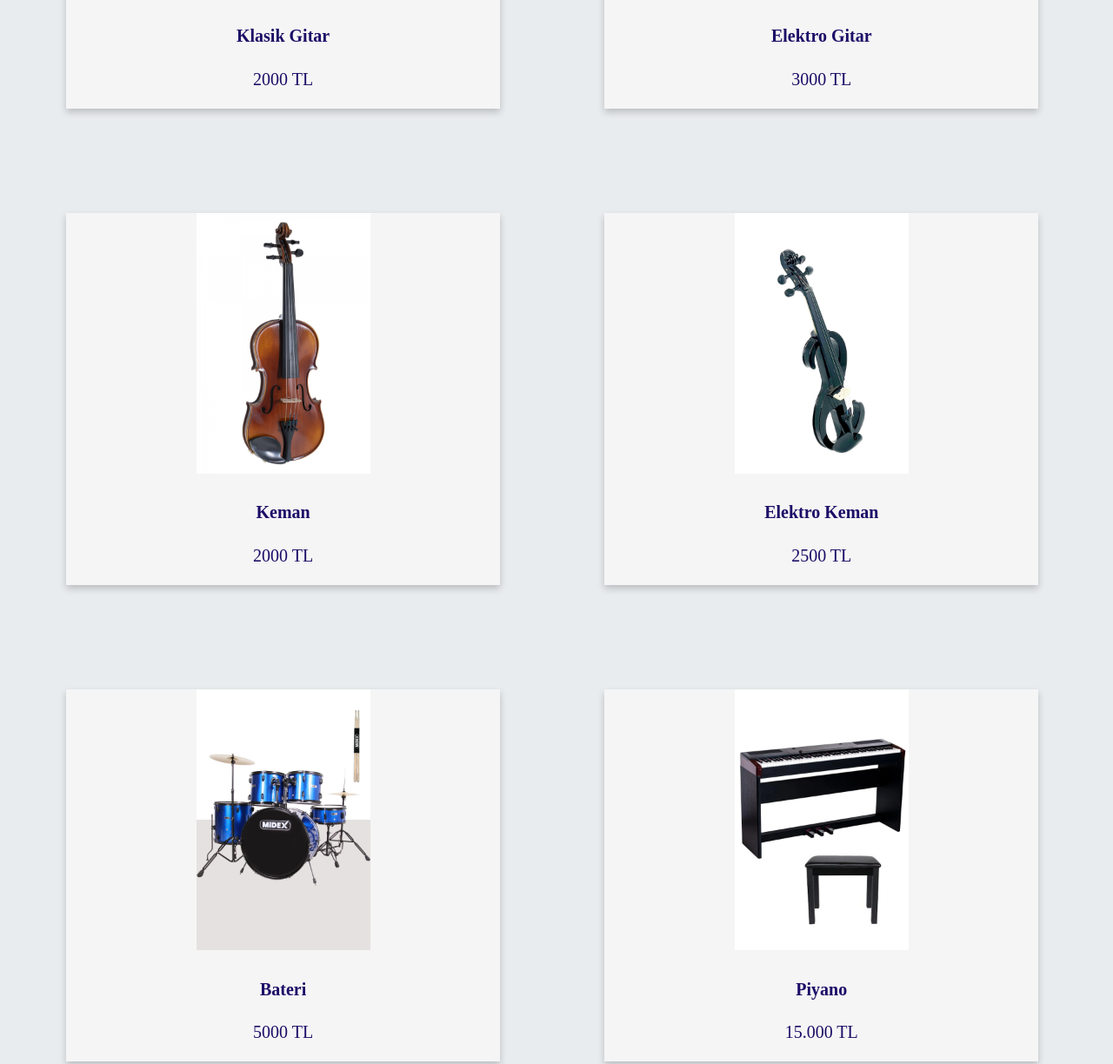
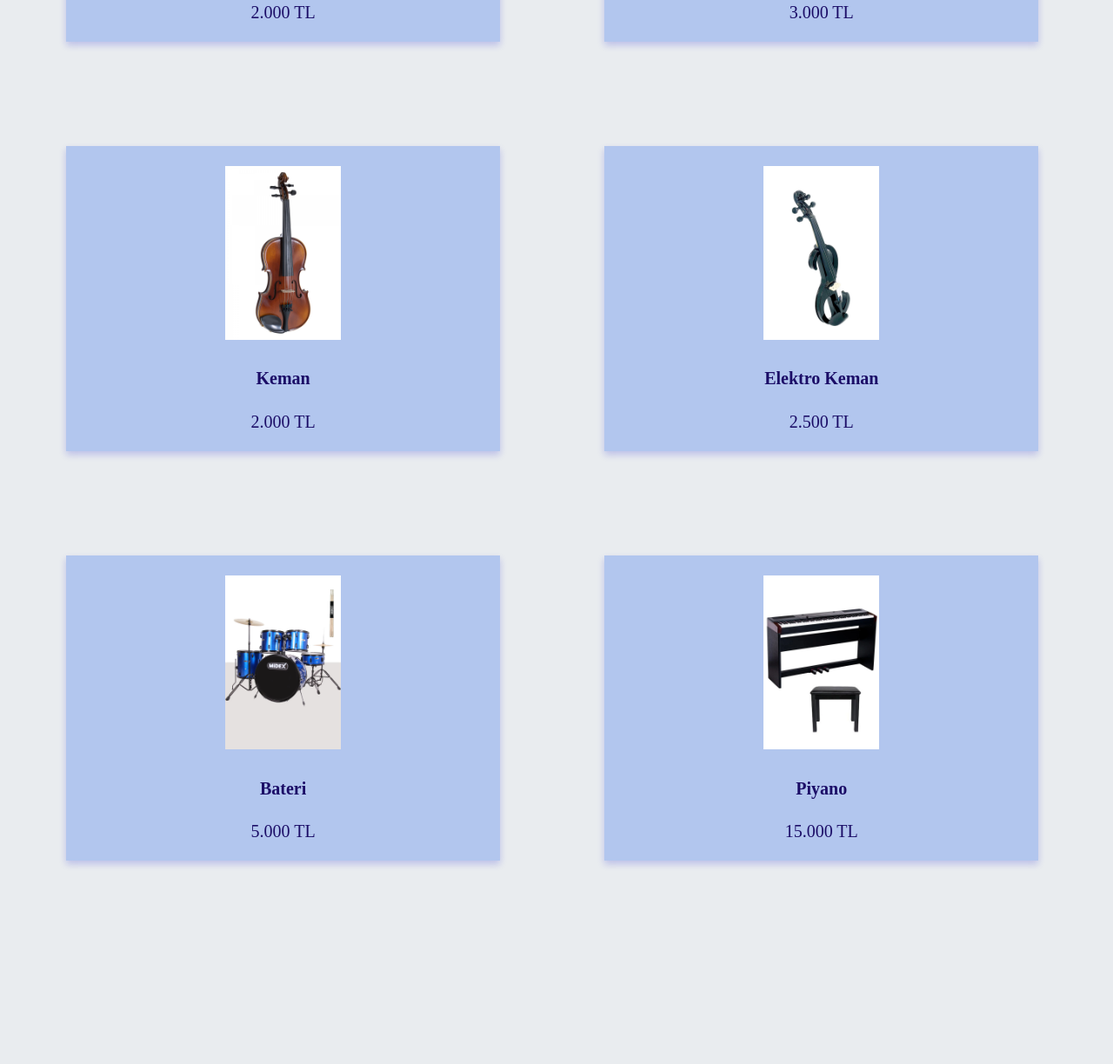
Before and after one commit to kubracelebii/music-shop, a plain HTML site: page products.html in a window 1280 px wide. Shown: the part 516-1740 px from the top of the page at 87% size. After the commit the page ends 1566 px from the top, so only its background shows below. Drawn offline with Linux system fonts and the light colour scheme.

Commit message:
style changed

```diff
--- a/css/products.css
+++ b/css/products.css
@@ -41,17 +41,17 @@
 }
 
 .card{
-  box-shadow: 0 4px 8px 0 rgba(0,0,0,0.2);
+  box-shadow: 0 4px 8px 0 rgba(12, 15, 207, 0.2);
   transition: 0.4s;
   width: 40%;
-  background-color: whitesmoke;
+  background-color: rgba(174, 196, 238, 0.918);
   text-align: center;
   float: left;
   margin: 60px;
 }
 
 .card:hover {
-    box-shadow: 0 8px 16px 0 rgba(0,0,0,0.2);
+    box-shadow: 0 8px 16px 0 rgba(23, 50, 206, 0.2);
 }
 
 .container{
--- a/products.html
+++ b/products.html
@@ -18,57 +18,57 @@
         <h1>Ürünlerimiz</h1>
         <div class="row">
             <div class="col-sm">
-                <div class="card">
-                    <img src="assets/klasik-gitar.jpg" alt="klasik-gitar" style="height: 300px; width: auto;">
+                <div class="card"><br>
+                    <img src="assets/klasik-gitar.jpg" alt="klasik-gitar" style="height: 200px; width: auto;">
                     <div class="container">
                       <h4><b>Klasik Gitar</b></h4>
-                      <p>2000 TL</p>
+                      <p>2.000 TL</p>
                     </div>
                   </div>
             </div>
             <div class="col-sm">
-                <div class="card">
-                    <img src="assets/elektro-gitar.jpg" alt="elektro-gitar" style="height: 300px; width: auto;">
+                <div class="card"><br>
+                    <img src="assets/elektro-gitar.jpg" alt="elektro-gitar" style="height: 200px; width: auto;">
                     <div class="container">
                       <h4><b>Elektro Gitar</b></h4>
-                      <p>3000 TL</p>
+                      <p>3.000 TL</p>
                     </div>
                   </div>
             </div>
         </div>
         <div class="row">
             <div class="col-sm">
-                <div class="card">
-                    <img src="assets/keman.jpg" alt="keman" style="height: 300px; width: auto;">
+                <div class="card"><br>
+                    <img src="assets/keman.jpg" alt="keman" style="height: 200px; width: auto;">
                     <div class="container">
                       <h4><b>Keman</b></h4>
-                      <p>2000 TL</p>
+                      <p>2.000 TL</p>
                     </div>
                   </div>
             </div>
             <div class="col-sm">
-                <div class="card">
-                    <img src="assets/elektro-keman.jpeg" alt="elektro-keman" style="height: 300px; width: auto;">
+                <div class="card"><br>
+                    <img src="assets/elektro-keman.jpeg" alt="elektro-keman" style="height: 200px; width: auto;">
                     <div class="container">
                       <h4><b>Elektro Keman</b></h4>
-                      <p>2500 TL</p>
+                      <p>2.500 TL</p>
                     </div>
                   </div>
             </div>
         </div>
         <div class="row">
             <div class="col-sm">
-                <div class="card">
-                    <img src="assets/bateri.jpg" alt="bateri" style="height: 300px; width: auto;">
+                <div class="card"><br>
+                    <img src="assets/bateri.jpg" alt="bateri" style="height: 200px; width: auto;">
                     <div class="container">
                       <h4><b>Bateri</b></h4>
-                      <p>5000 TL</p>
+                      <p>5.000 TL</p>
                     </div>
                   </div>
             </div>
             <div class="col-sm">
-                <div class="card">
-                    <img src="assets/piyano.jpg" alt="piyano" style="height: 300px; width: auto;">
+                <div class="card"><br>
+                    <img src="assets/piyano.jpg" alt="piyano" style="height: 200px; width: auto;">
                     <div class="container">
                       <h4><b>Piyano</b></h4>
                       <p>15.000 TL</p>
```
